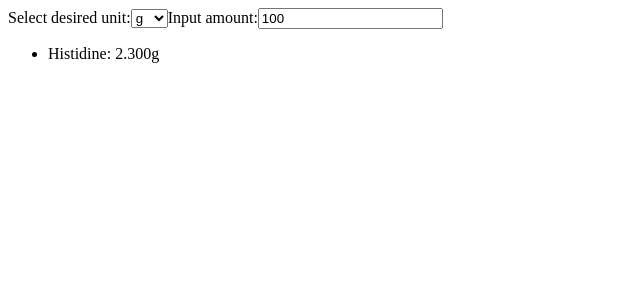
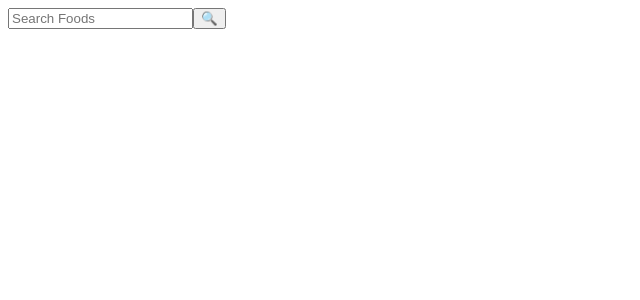
Before and after one commit to Nicholas-Gregory/ProteinHelper, a React (Vite) app in the folder client/: page / in a window 1280 px wide. Shown: the top 300 px of the page, without its empty margins (0-640 px from the left). Built offline with nearby package versions, Linux system fonts and the light colour scheme.

Commit message:
Componenet: SearchBar

```diff
--- a/client/package.json
+++ b/client/package.json
@@ -11,7 +11,8 @@
   },
   "dependencies": {
     "react": "^18.2.0",
-    "react-dom": "^18.2.0"
+    "react-dom": "^18.2.0",
+    "react-router-dom": "^6.21.1"
   },
   "devDependencies": {
     "@types/react": "^18.2.43",
--- a/client/src/App.jsx
+++ b/client/src/App.jsx
@@ -1,15 +1,11 @@
 import AminoLevelsViewer from "./AminoLevelsViewer";
 import AutoCompleteList from "./AutoCompleteList";
+import SearchBar from "./SearchBar";
 
 export default function App({}) {
     return (
-        <AminoLevelsViewer
-            aminos={[
-                {
-                    name: 'Histidine',
-                    amount: 2.3
-                }
-            ]}
-        />
+        <>
+            <SearchBar placeholderText={"Search Foods"} onSearch={term => console.log(term)} />
+        </>
     )
 }
--- /dev/null
+++ b/client/src/SearchBar.jsx
@@ -0,0 +1,25 @@
+import { useState } from "react"
+
+export default function SearchBar({ placeholderText, onSearch }) {
+    const [searchTerm, setSearchTerm] = useState('');
+
+    function handleSubmit(e) {
+        e.preventDefault();
+
+        setSearchTerm('');
+
+        onSearch(searchTerm);
+    }
+
+    return (
+        <form onSubmit={handleSubmit}>
+            <input
+                type="text"
+                placeholder={placeholderText}
+                value={searchTerm}
+                onChange={e => setSearchTerm(e.target.value)}
+            />
+            <button>&#128269;</button>
+        </form>
+    )
+}
```
Also changed, not shown: 2 other files (tests, documents, lock files or other folders).
